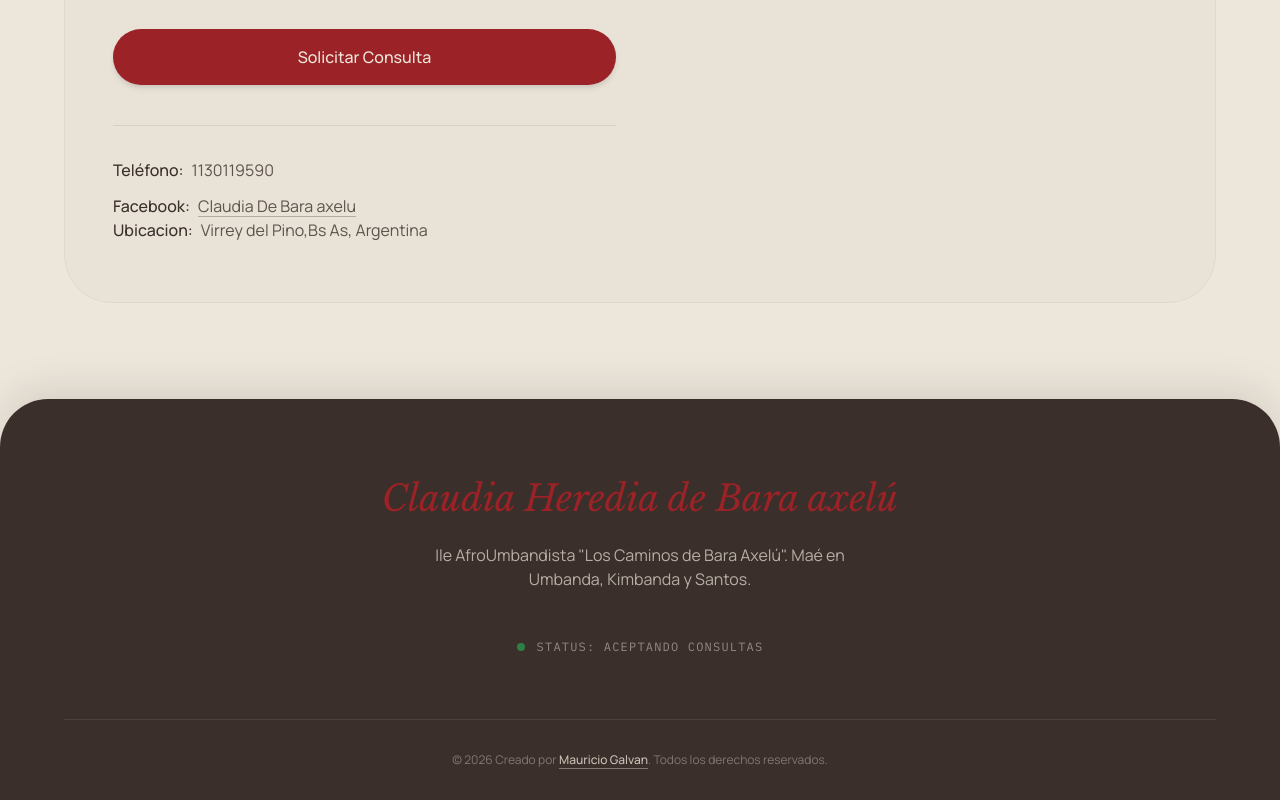
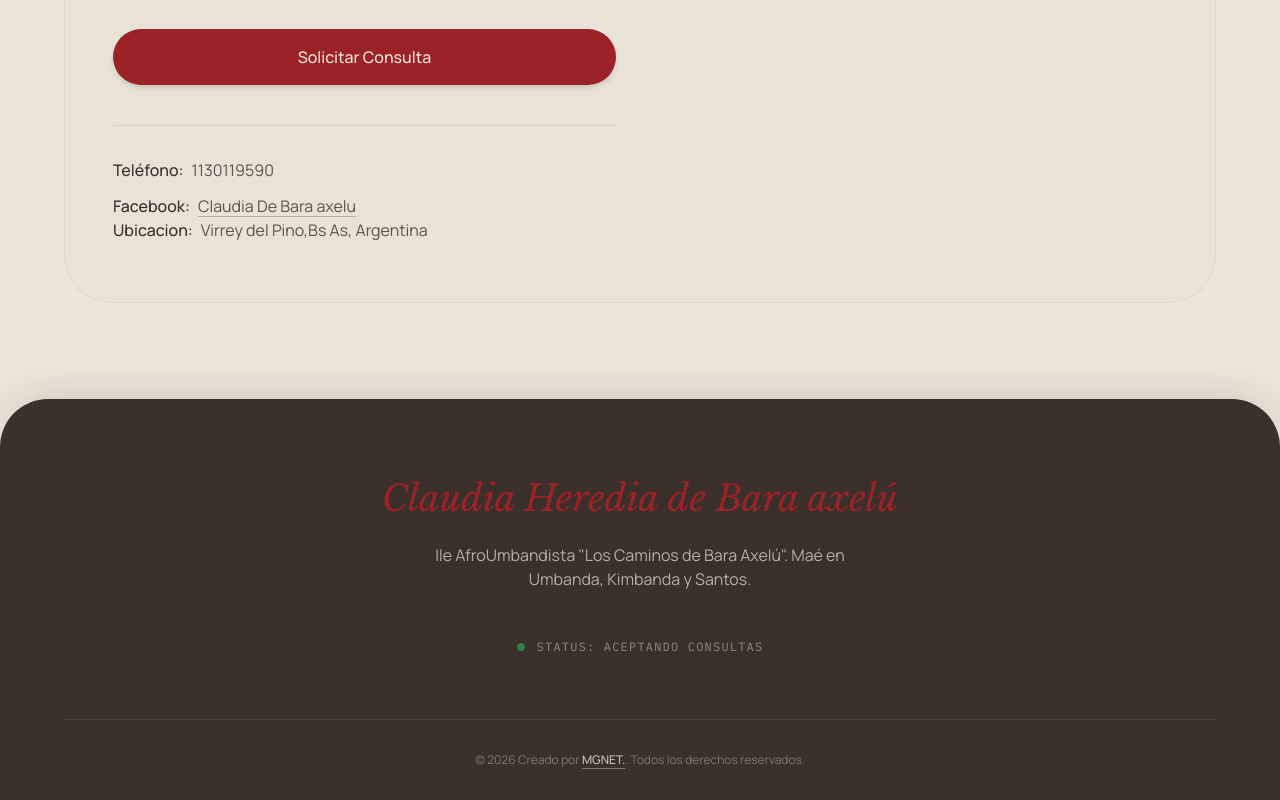
Before and after one commit to MauriGalvan/webClienteClaudia, a React (Vite) app: page / in a window 1280 px wide. Shown: the part 5077-5877 px from the top of the page. Built offline with nearby package versions, Linux system fonts and the light colour scheme.

Commit message:
se cambia mi link en el footer
Updated footer link and text for copyright notice.

```diff
--- a/src/components/Footer.jsx
+++ b/src/components/Footer.jsx
@@ -20,12 +20,12 @@ export default function Footer() {
           <p>
             &copy; {new Date().getFullYear()} Creado por{' '}
             <a
-              href="https://mauri-dev.vercel.app/"
+              href="https://www.mg-net.online/"
               target="_blank"
               rel="noopener noreferrer"
               className="font-medium text-arena/80 hover:text-arena underline decoration-arena/40 underline-offset-4 hover:decoration-arena transition-all"
             >
-              Mauricio Galvan
+              MGNET.
             </a>
             . Todos los derechos reservados.
           </p>
```
